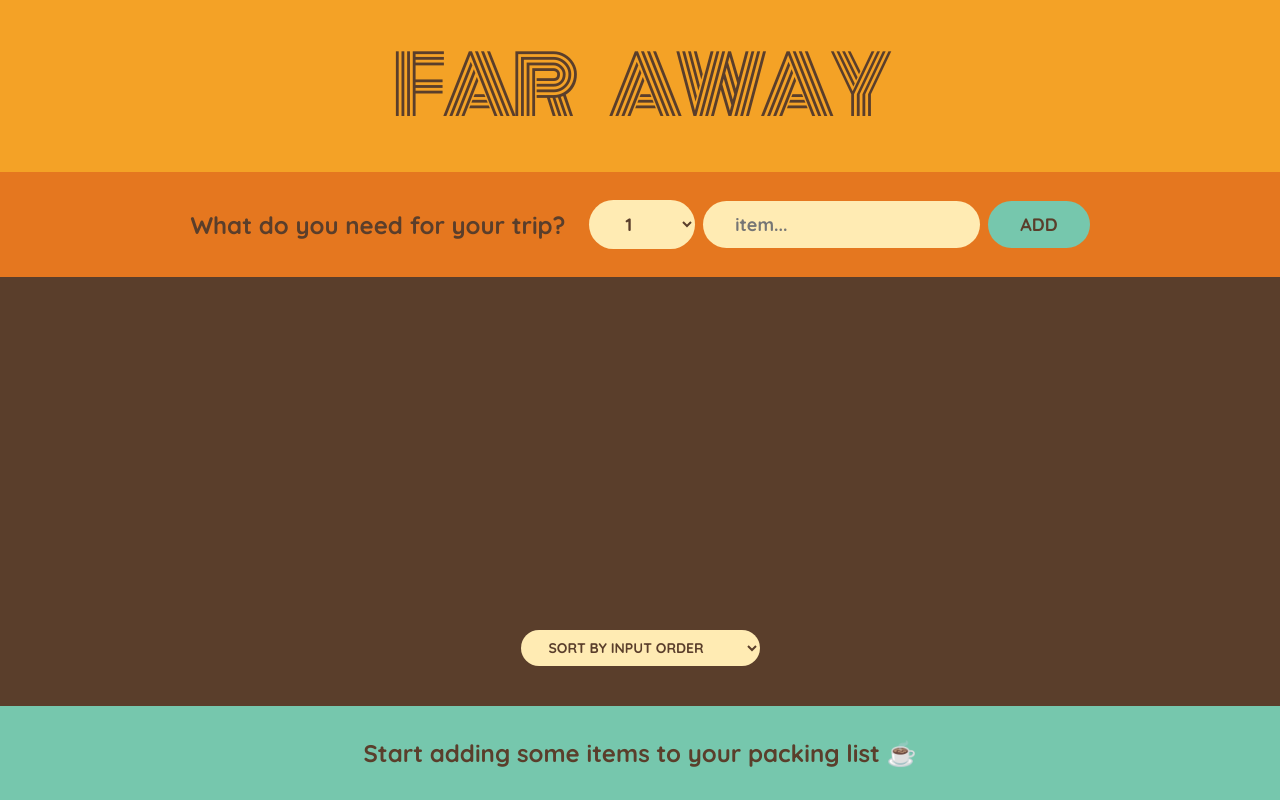
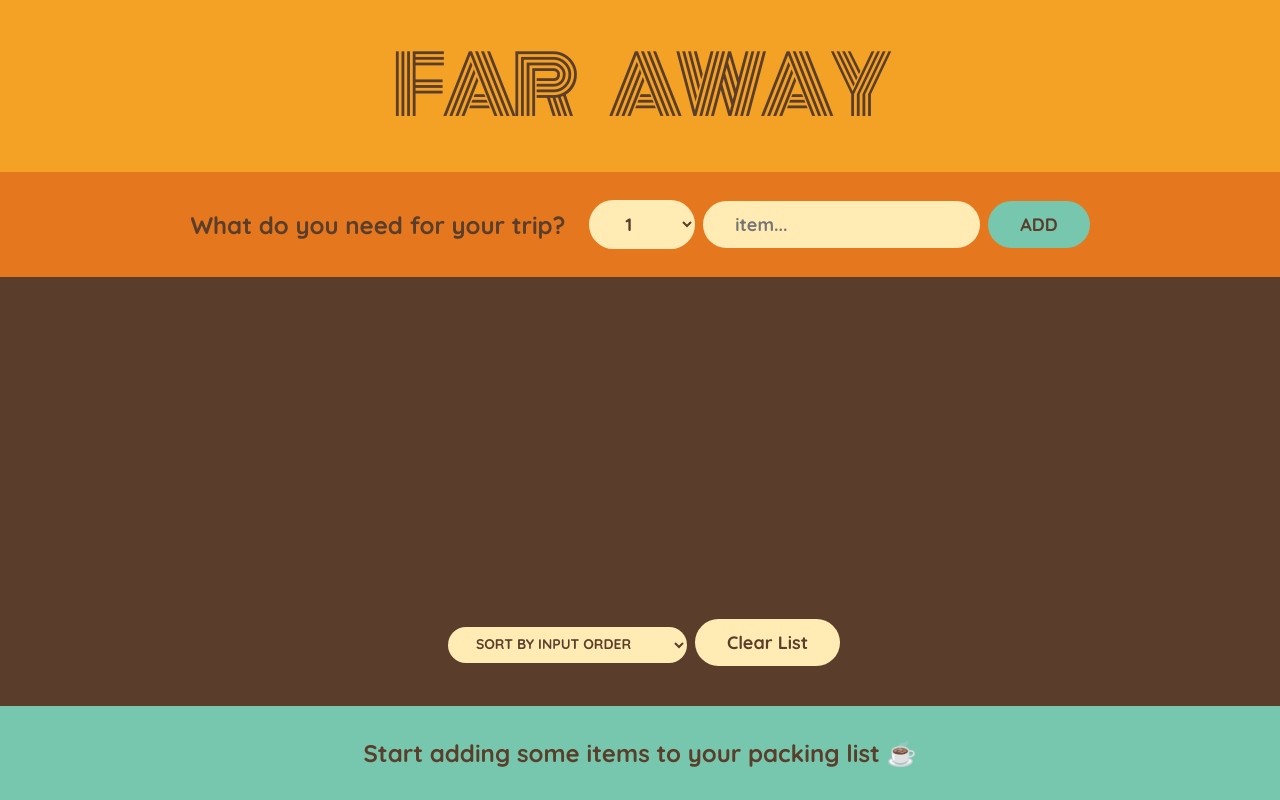
Before and after one commit to Alimombeni/Travel-Packing-List, a React (Create React App) app: page / in a window 1280 px wide. Built offline with nearby package versions, Linux system fonts and the light colour scheme.

Commit message:
[ADD: add button for clear list]

```diff
--- a/src/App.js
+++ b/src/App.js
@@ -4,6 +4,7 @@
 import PackingList from "./PackingList";
 import Stats from "./Stats";
 import item from "./Item";
+import {cleanup} from "@testing-library/react";
 
 function App() {
     const [items,setItems] =useState([])
@@ -16,11 +17,16 @@
     function handleToggleItem (id) {
         setItems(items=> items.map(item=> item.id === id ? {...item , packed: !item.packed} : item))
     }
+
+    function handleClearList(){
+        const confirmed = window.confirm("Are you sure to delete items?")
+       if (confirmed) setItems([])
+    }
 return(
     <div className='app'>
         <Logo/>
         <Form AddHandleItem={handleAddItems}/>
-        <PackingList items={items} onDeleteItem={handelDeleteItem} onToggleHandle={handleToggleItem}/>
+        <PackingList items={items} onDeleteItem={handelDeleteItem} onToggleHandle={handleToggleItem} onClearList={handleClearList}/>
         <Stats items={items}/>
     </div>
   );
--- a/src/PackingList.js
+++ b/src/PackingList.js
@@ -1,7 +1,7 @@
 import Item from "./Item";
 import {useState} from "react";
 
-function PackingList ({items , onDeleteItem ,onToggleHandle}) {
+function PackingList ({items , onDeleteItem ,onToggleHandle ,onClearList}) {
 
     const [sortBy , setSortBy] = useState('input')
     let sortedItems ;
@@ -26,10 +26,10 @@
                     <option value="description">sort by A-Z</option>
                     <option value="packed">sort by packed status</option>
                 </select>
+
+            <button onClick={onClearList} >Clear List</button>
+
             </div>
-
-
-
         </div>
     )
 }
```
